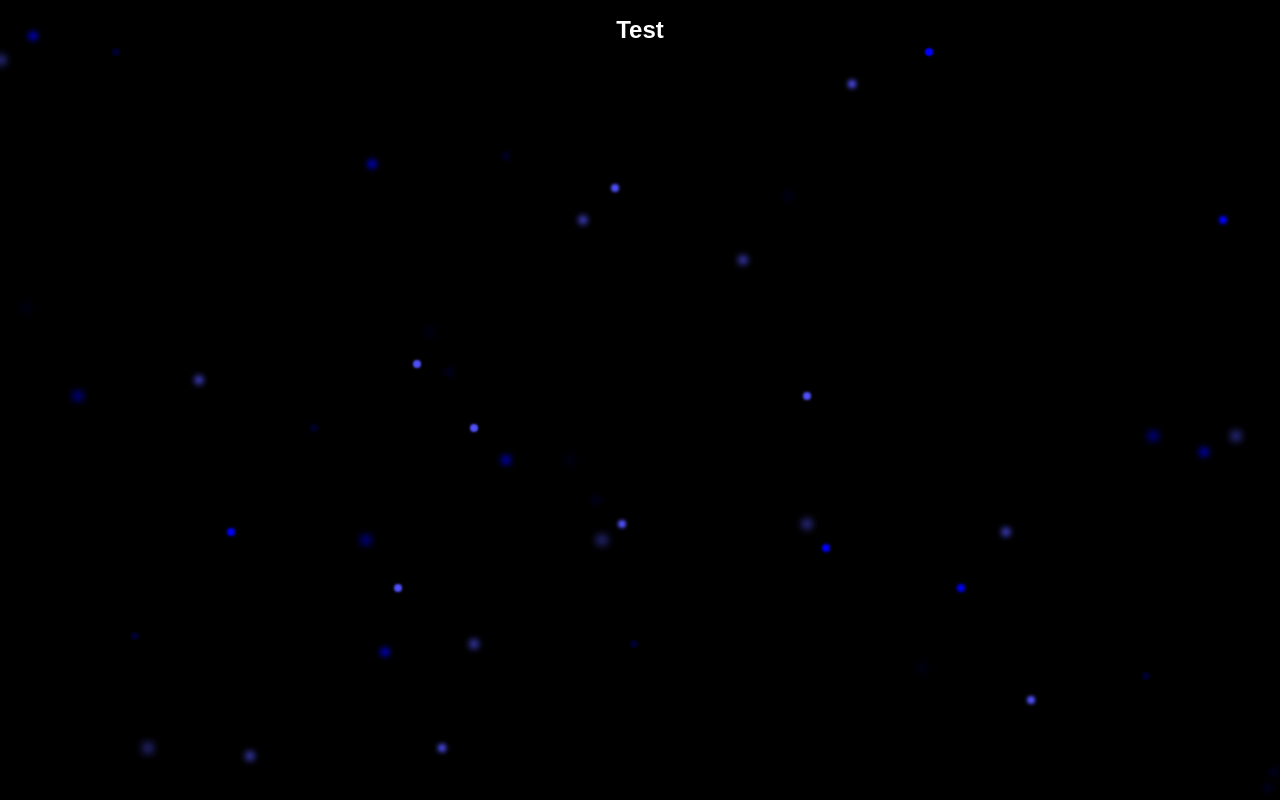
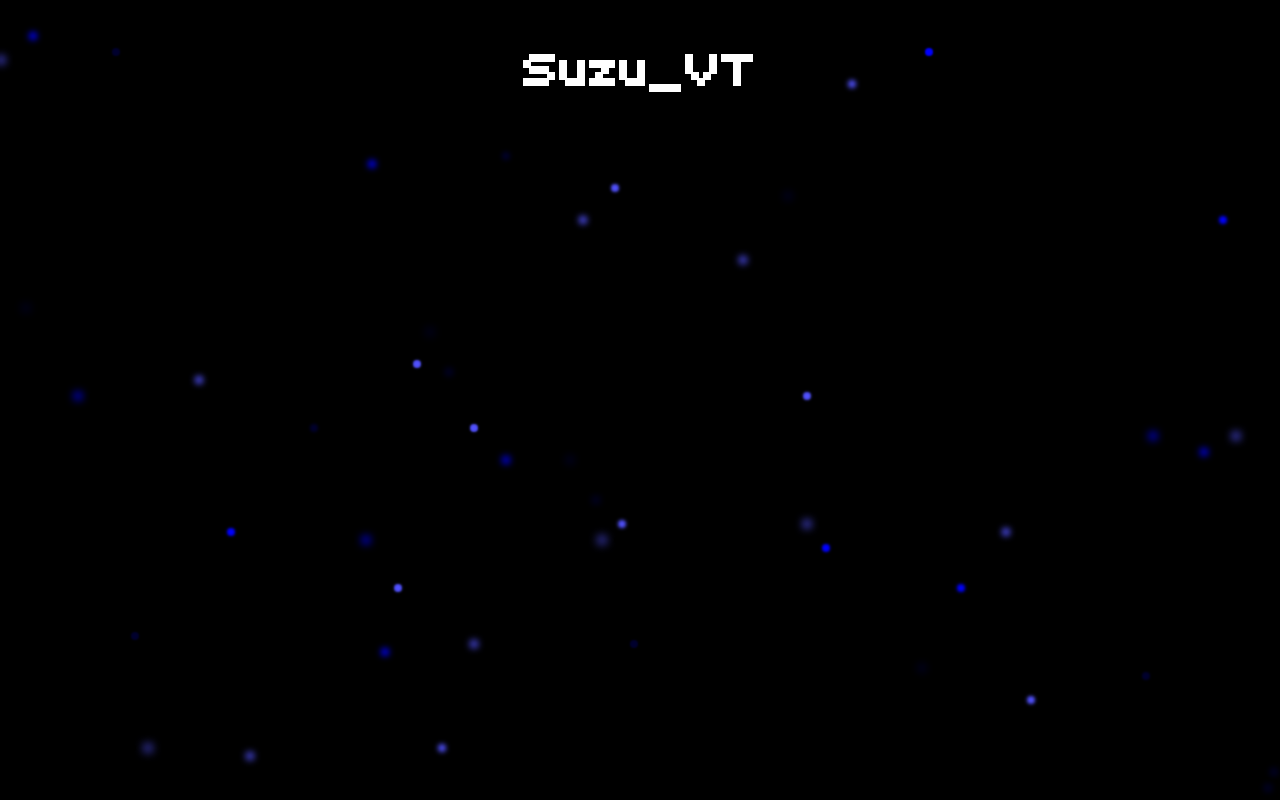
Before and after one commit to SuzuVT/Suzu, a plain HTML site: page index.html in a window 1280 px wide. Drawn offline with Linux system fonts and the light colour scheme.

Commit message:
Update index.html

```diff
--- a/index.html
+++ b/index.html
@@ -565,12 +565,12 @@ body{
 
 @font-face {
     font-family: 'uni';
-    src: url('/fonts/uni/uni.ttf') format('ttf');
+    src: url('./fonts/uni/uni.ttf') format('woff2');
 }
 
 
 .titulo {
-    font-size: 24px; /* Tamaño grande de fuente */
+    font-size: 48px; /* Tamaño grande de fuente */
     text-align: center; /* Centrar el texto */
 	font-family: 'uni', sans-serif;
 
@@ -631,7 +631,7 @@ body{
 		<span></span>
 		<span></span>
 		<span></span>
-		<h1 class="glitch titulo" style="color: #fff;">Test</h1>
+		<h1 class="glitch titulo" style="color: #fff;">Suzu_VT</h1>
 	 </div>
 </body>
 </html>
```
